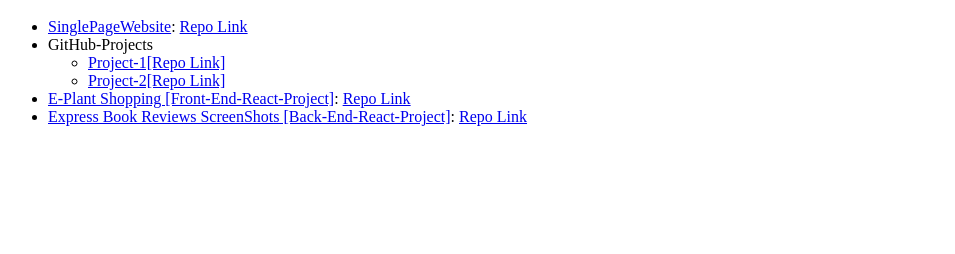
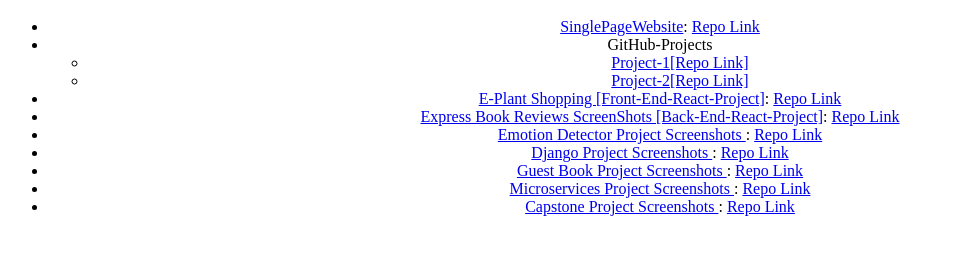
Before and after one commit to Kesava1995/IBM_Full_Stack_Developer_Projects, a plain HTML site: page index.html in a window 1280 px wide. Shown: the part 48-302 px from the top of the page, without its empty margins (0-955 px from the left). Drawn offline with Linux system fonts and the light colour scheme.

Commit message:
Update index.html

```diff
--- a/index.html
+++ b/index.html
@@ -1,6 +1,19 @@
-<h1>My_Full_Stack_developer_Projects</h1>
+<html><head>
+  <title>FSDP</title>
+  <style>
+    #body{
+      background-color: cyan;
+    }
+    #li{
+      background-color: light yellow;
+      color: brown;
+    }
+  </style>
+</head><body><h1>My_Full_Stack_developer_Projects</h1>
+  <center>
 <ul>
-  <li><a href="singlepagewebsite/" target="_blank">SinglePageWebsite</a>: <a href="https://github.com/Kesava1995/IBM_Full_Stack_Developer_projects/tree/main/singlepagewebsite">Repo Link</a> </li>
+  <li><a href="singlepagewebsite/" target="_blank">SinglePageWebsite</a>:
+    <a href="https://github.com/Kesava1995/IBM_Full_Stack_Developer_projects/tree/main/singlepagewebsite">Repo Link</a> </li>
   <li>GitHub-Projects
   <ul>
     <li><a href="https://github.com/Kesava1995/github-final-project" target="_blank">Project-1[Repo Link]</a></li>
@@ -8,9 +21,55 @@
   </ul>
   </li>
   <li>
-    <a href="https://kesava1995.github.io/e-plantShopping/" target="_blank">E-Plant Shopping [Front-End-React-Project]</a>: <a href="https://github.com/Kesava1995/e-plantShopping" target="_blank">Repo Link</a>
+    <a href="https://kesava1995.github.io/e-plantShopping/" target="_blank">E-Plant Shopping [Front-End-React-Project]</a>:
+    <a href="https://github.com/Kesava1995/e-plantShopping" target="_blank">Repo Link</a>
   </li>
   <li>
-    <a href="https://github.com/Kesava1995/expressBookReviews/tree/main/Screenshots" target="_blank">Express Book Reviews ScreenShots [Back-End-React-Project]</a>: <a href="https://github.com/Kesava1995/expressBookReviews" target="_blank">Repo Link</a>
+    <a href="https://github.com/Kesava1995/expressBookReviews/tree/main/Screenshots" target="_blank">
+      Express Book Reviews ScreenShots [Back-End-React-Project]</a>:
+    <a href="https://github.com/Kesava1995/expressBookReviews" target="_blank">Repo Link</a>
+  </li>
+  <li>
+    <a href="https://github.com/Kesava1995/final_project_Emotion_detector/tree/main/Images" target="_blank">
+      Emotion Detector Project Screenshots
+    </a>:
+    <a href="https://github.com/Kesava1995/final_project_Emotion_detector" target="_blank">
+      Repo Link
+    </a>
+  </li>
+  <li>
+    <a href="https://github.com/Kesava1995/tfjzl-final-cloud-app-with-database/tree/main/Images" target="_blank">
+      Django Project Screenshots
+    </a>:
+    <a href="https://github.com/Kesava1995/tfjzl-final-cloud-app-with-database" target="_blank">
+      Repo Link
+    </a>
+  </li>
+  <li>
+    <a href="https://github.com/Kesava1995/GuestBookProject/tree/master/Images" target="_blank">
+      Guest Book Project Screenshots
+    </a>:
+    <a href="https://github.com/Kesava1995/GuestBookProject" target="_blank">
+      Repo Link
+    </a>
+  </li>
+  <li>
+    <a href="https://github.com/Kesava1995/Microservices_Project/tree/master/ss" target="_blank">
+      Microservices Project Screenshots
+    </a>:
+    <a href="https://github.com/Kesava1995/Microservices_Project" target="_blank">
+      Repo Link
+    </a>
+  </li>
+  <li>
+    <a href="https://github.com/Kesava1995/Full_Stack_Capstone_ss" target="_blank">
+      Capstone Project Screenshots
+    </a>:
+    <a href="https://github.com/Kesava1995/Microservices_Project" target="_blank">
+      Repo Link
+    </a>
   </li>
 </ul>
+  </center>
+</body>
+</html>
```
